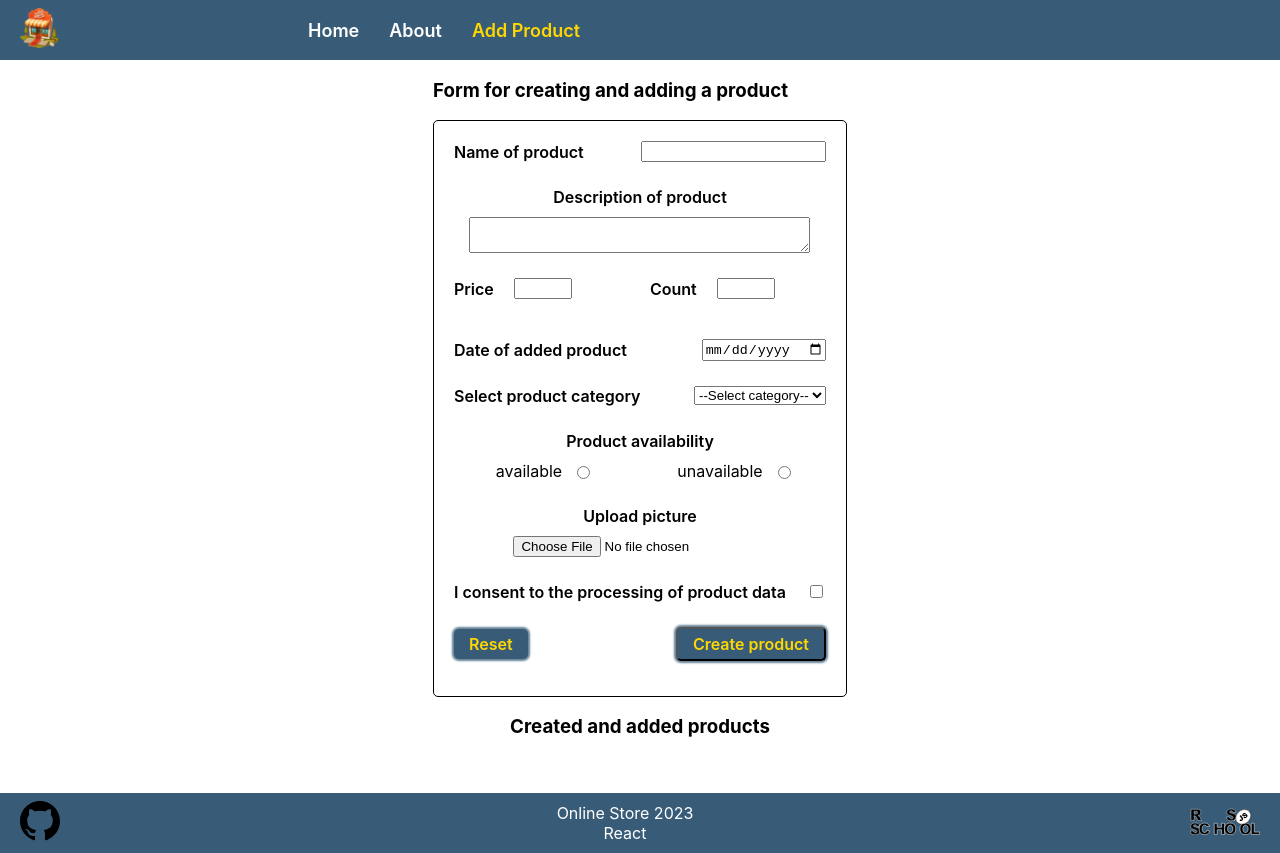
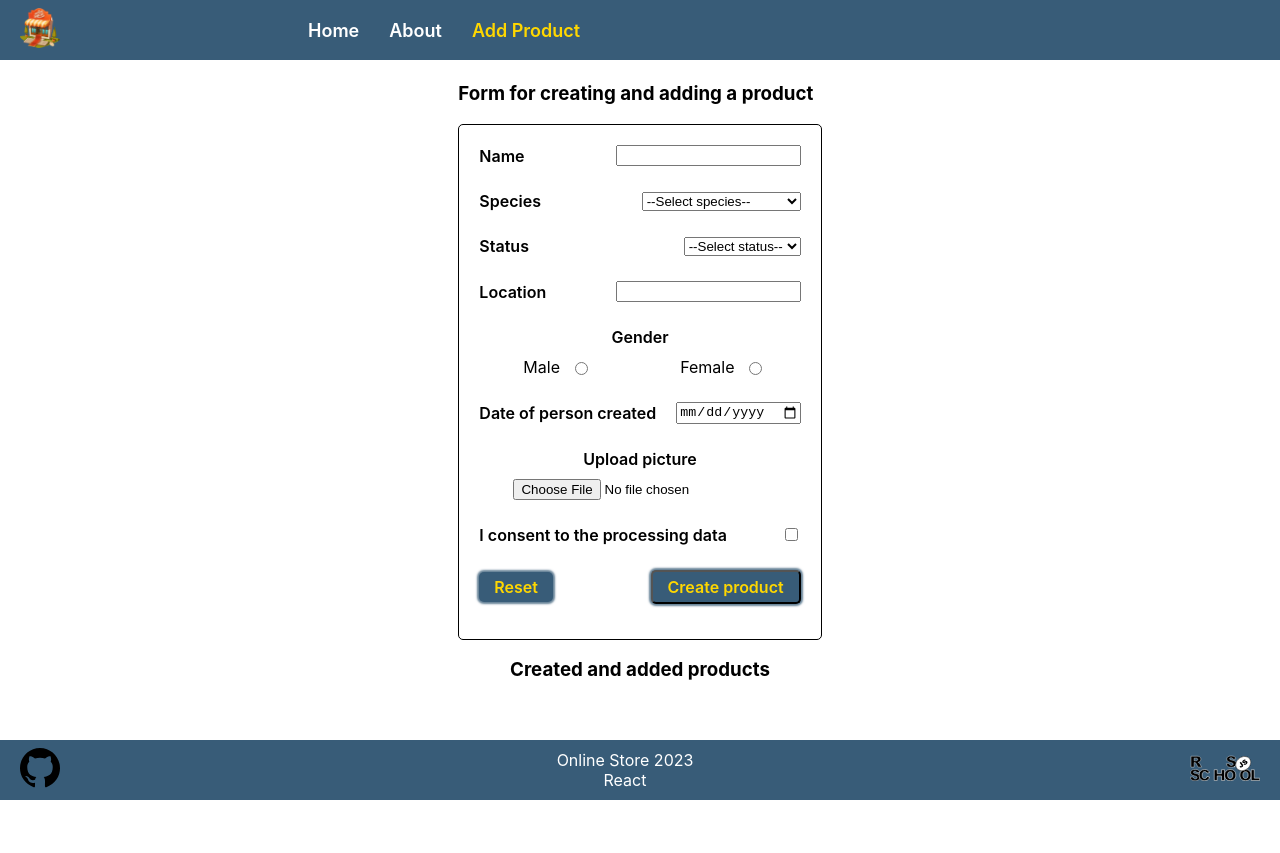
Before and after one commit to Siaw4ik/Rss-React, a React (Create React App) app in the folder react-components/: page /forms in a window 1280 px wide. After the commit the page ends 800 px from the top, so only its background shows below. Built offline with nearby package versions, Linux system fonts and the light colour scheme.

Commit message:
fix: rewrite form for rick and morty

```diff
--- a/react-components/src/components/Form.tsx
+++ b/react-components/src/components/Form.tsx
@@ -1,30 +1,29 @@
 import { FormProps } from '../date/types_date';
 import React from 'react';
 import { useForm } from 'react-hook-form';
-import { InputForm } from '../date/types_date';
+import { PersonForm } from '../date/types_date';
 
-export function Form({ addProduct, showModalWindow }: FormProps) {
+export function Form({ addPerson, showModalWindow }: FormProps) {
   const {
     register,
     handleSubmit,
     formState: { errors },
     reset,
-  } = useForm<InputForm>({ mode: 'onSubmit', reValidateMode: 'onSubmit' });
+  } = useForm<PersonForm>({ mode: 'onSubmit', reValidateMode: 'onSubmit' });
 
-  const onSubmit = (data: InputForm) => {
-    const product = {
-      title: data.name,
-      description: data.description,
+  const onSubmit = (data: PersonForm) => {
+    const person = {
+      name: data.name,
       date: data.date,
-      category: data.category,
-      presence: data.availability,
-      count: data.count,
-      price: data.price,
+      gender: data.gender,
+      species: data.species,
+      status: data.status,
       consent: data.consent,
-      image: URL.createObjectURL(data.image[0]),
+      location: data.location,
+      imageUrl: data.imageUpload ? URL.createObjectURL(data.imageUpload[0]) : '',
     };
 
-    addProduct(product);
+    addPerson(person);
     reset();
     showModalWindow();
     setTimeout(() => {
@@ -35,7 +34,7 @@ export function Form({ addProduct, showModalWindow }: FormProps) {
   return (
     <form className="wrapper_form" onSubmit={handleSubmit(onSubmit)} data-testid="form">
       <div className="forms_div">
-        <p className="forms_div-title">Name of product</p>
+        <p className="forms_div-title">Name</p>
         <input
           data-testid="name-input"
           type="text"
@@ -52,62 +51,97 @@ export function Form({ addProduct, showModalWindow }: FormProps) {
         )}
       </div>
 
-      <div className="forms_div-column">
-        <p className="forms_div-title">Description of product</p>
-        <textarea
-          data-testid="description-input"
-          {...register('description', {
-            required: 'Enter a value in the field',
-            validate: (value) => value.split(' ').length > 2 || 'Value must be at least 3 words',
-          })}
-          cols={40}
-          rows={2}
-        />
-        {errors.description && (
+      <div className="forms_div">
+        <p className="forms_div-title">Species</p>
+        <select
+          data-testid="category-select"
+          defaultValue=""
+          {...register('species', { required: 'Сhoose a value in the field' })}
+        >
+          <option value="">--Select species--</option>
+          <option value="Alien">Alien</option>
+          <option value="Animal">Animal</option>
+          <option value="Disease">Disease</option>
+          <option value="Fish">Fish</option>
+          <option value="Human">Human</option>
+          <option value="Humanoid">Humanoid</option>
+          <option value="Human with giant head">Human with giant head</option>
+          <option value="Mythological Creature">Mythological Creature</option>
+          <option value="Poopybutthole">Poopybutthole</option>
+          <option value="Robot">Robot</option>
+          <option value="Unknown">Unknown</option>
+        </select>
+        {errors.species && (
           <span className="error" role="alert">
-            {errors.description.message}
+            {errors.species.message}
           </span>
         )}
       </div>
 
       <div className="forms_div">
-        <div className="forms_div form-price">
-          <p className="forms_div-title">Price</p>
-          <input
-            data-testid="price-input"
-            type="number"
-            {...register('price', {
-              required: 'Enter a value in the field',
-              validate: (value) => value > 0 || 'Invalid value(> 0)',
-            })}
-          />
-          {errors.price && (
+        <p className="forms_div-title">Status</p>
+        <select
+          defaultValue=""
+          {...register('status', { required: 'Сhoose a value in the field' })}
+        >
+          <option value="">--Select status--</option>
+          <option value="Alive">Alive</option>
+          <option value="Dead">Dead</option>
+          <option value="Unknown">Unknown</option>
+        </select>
+        {errors.status && (
           <span className="error" role="alert">
-              {errors.price.message}
+            {errors.status.message}
           </span>
         )}
       </div>
 
-        <div className="forms_div form-count">
-          <p className="forms_div-title">Count</p>
+      <div className="forms_div">
+        <p className="forms_div-title">Location</p>
         <input
-            data-testid="count-input"
-            type="number"
-            {...register('count', {
+          type="text"
+          {...register('location', {
             required: 'Enter a value in the field',
-              validate: (value) => value > 0 || 'Invalid value(> 0)',
           })}
         />
-          {errors.count && (
+        {errors.location && (
           <span className="error" role="alert">
-              {errors.count.message}
+            {errors.location.message}
           </span>
         )}
       </div>
+
+      <div className="forms_div-column">
+        <p className="forms_div-title">Gender</p>
+        <div className="wrapper_radios">
+          <div>
+            <p>Male</p>
+            <input
+              data-testid="presence-radio1"
+              type="radio"
+              value="Male"
+              {...register('gender', { required: 'Сhoose one of the values' })}
+            />
+          </div>
+          <div>
+            <p>Female</p>
+            <input
+              type="radio"
+              value="Female"
+              data-testid="presence-radio2"
+              {...register('gender', { required: 'Сhoose one of the values' })}
+            />
+          </div>
+        </div>
+        {errors.gender && (
+          <span className="error" role="alert">
+            {errors.gender.message}
+          </span>
+        )}
       </div>
 
       <div className="forms_div">
-        <p className="forms_div-title">Date of added product</p>
+        <p className="forms_div-title">Date of person created</p>
         <input
           data-testid="date-input"
           type="date"
@@ -125,80 +159,30 @@ export function Form({ addProduct, showModalWindow }: FormProps) {
         )}
       </div>
 
-      <div className="forms_div">
-        <p className="forms_div-title">Select product category</p>
-        <select
-          data-testid="category-select"
-          defaultValue=""
-          {...register('category', { required: 'Сhoose a value in the field' })}
-        >
-          <option value="">--Select category--</option>
-          <option value="men's clothing">Men&#x60;s clothing</option>
-          <option value="women's clothing">Women&#x60;s clothing</option>
-          <option value="electronics">Electronics</option>
-          <option value="jewelery">Jewelery</option>
-          <option value="another category">Another category</option>
-        </select>
-        {errors.category && (
-          <span className="error" role="alert">
-            {errors.category.message}
-          </span>
-        )}
-      </div>
-
-      <div className="forms_div-column">
-        <p className="forms_div-title">Product availability</p>
-        <div className="wrapper_radios">
-          <div>
-            <p>available</p>
-            <input
-              data-testid="presence-radio1"
-              type="radio"
-              value="available"
-              {...register('availability', { required: 'Сhoose one of the values' })}
-            />
-          </div>
-          <div>
-            <p>unavailable</p>
-            <input
-              type="radio"
-              value="unavailable"
-              data-testid="presence-radio2"
-              {...register('availability', { required: 'Сhoose one of the values' })}
-            />
-          </div>
-        </div>
-        {errors.availability && (
-          <span className="error" role="alert">
-            {errors.availability.message}
-          </span>
-        )}
-      </div>
-
       <div className="forms_div-column">
         <p className="forms_div-title">Upload picture</p>
         <input
           data-testid="image-input"
           type="file"
           accept="image/*"
-          {...register('image', { required: 'Upload a picture' })}
+          {...register('imageUpload', { required: 'Upload a picture' })}
         />
-        {errors.image && (
+        {errors.imageUpload && (
           <span className="error" role="alert">
-            {errors.image.message}
+            {errors.imageUpload.message}
           </span>
         )}
       </div>
 
       <div className="forms_div">
-        <p className="forms_div-title">I consent to the processing of product data</p>
+        <p className="forms_div-title">I consent to the processing data</p>
         <input
           type="checkbox"
           value="true"
           data-testid="consent-check"
           defaultChecked={false}
           {...register('consent', {
-            required: 'The product will not be added until you give permission',
+            required: 'Consent must be given',
           })}
         />
         {errors.consent && (
--- a/react-components/src/css-componenets/formspage.css
+++ b/react-components/src/css-componenets/formspage.css
@@ -170,45 +170,23 @@
   justify-content: space-between;
 }
 
-.title-productForm{
+.title-personForm{
   text-align: center;
   margin: 0 0 10px 0;
 }
 
-.description-productForm{
-  margin: 0;
+
+.species-personForm,
+.gender-personForm,
+.status-personForm,
+.location-personForm {
   font-size: 14px;
-  width: 100%;
-  -webkit-line-clamp: 3;
-  display: -webkit-box;
-  -webkit-box-orient: vertical;
-  overflow: hidden;
+  font-weight: 600;
 }
 
-.category-productForm {
-  margin-top: 10px;
-  font-size: 14px;
-}
-
-.rating-productForm {
-  display: flex;
-  flex-direction: row;
-  justify-content: space-around;
-  margin: 10px 0;
-}
-
-.price-productForm{
-  margin: 0;
-}
-.count-productForm{
-  margin: 0;
-}
-
-.availability-date_productForm{
-  display: flex;
-  flex-direction: row;
-  justify-content: space-between;
-  font-size: 13px;
+.date-personForm {
+  font-size: 12px;
+  text-align: end;
 }
 
 .modalWindow {
--- a/react-components/src/pages/FormsPage.tsx
+++ b/react-components/src/pages/FormsPage.tsx
@@ -1,4 +1,4 @@
-import { ProductForm } from '../date/types_date';
+import { PersonForm } from '../date/types_date';
 import React, { useState } from 'react';
 import { Header } from '../components/Header';
 import { Footer } from '../components/Footer';
@@ -6,11 +6,11 @@ import { Form } from '../components/Form';
 import { CardForm } from '../components/CardForm';
 
 export function FormsPage() {
-  const [products, setProducts] = useState<ProductForm[]>([]);
+  const [persons, setPersons] = useState<PersonForm[]>([]);
   const [isActive, setIsActive] = useState(false);
 
-  const addProduct = (product: ProductForm) => {
-    setProducts((prevProducts) => [...prevProducts, product]);
+  const addPerson = (person: PersonForm) => {
+    setPersons((prevPersons) => [...prevPersons, person]);
   };
 
   const showModalWindow = () => {
@@ -24,13 +24,13 @@ export function FormsPage() {
         <div className="container_formpage">
           <div className="container_form-block">
             <h3 data-testid="formpage-formtitle">Form for creating and adding a product</h3>
-            <Form addProduct={addProduct} showModalWindow={showModalWindow} />
+            <Form addPerson={addPerson} showModalWindow={showModalWindow} />
           </div>
           <div className="container_createdCrads">
             <h3 data-testid="formpage-cardsformtitle">Created and added products</h3>
             <div data-testid="containerCards" className="wrapper_cardList">
-              {products.map((product, index) => (
-                <CardForm key={index} product={product} />
+              {persons.map((product, index) => (
+                <CardForm key={index} person={product} />
               ))}
             </div>
           </div>
```
Also changed, not shown: react-components/src/components/CardForm.tsx (+7 -12 lines), react-components/src/date/types_date.ts (+10 -22 lines), react-components/src/redux/form/formSlice.ts (+15 -0 lines), 2 other files (tests, documents, lock files or other folders). Lines whose indentation alone changed are shown as unchanged.
